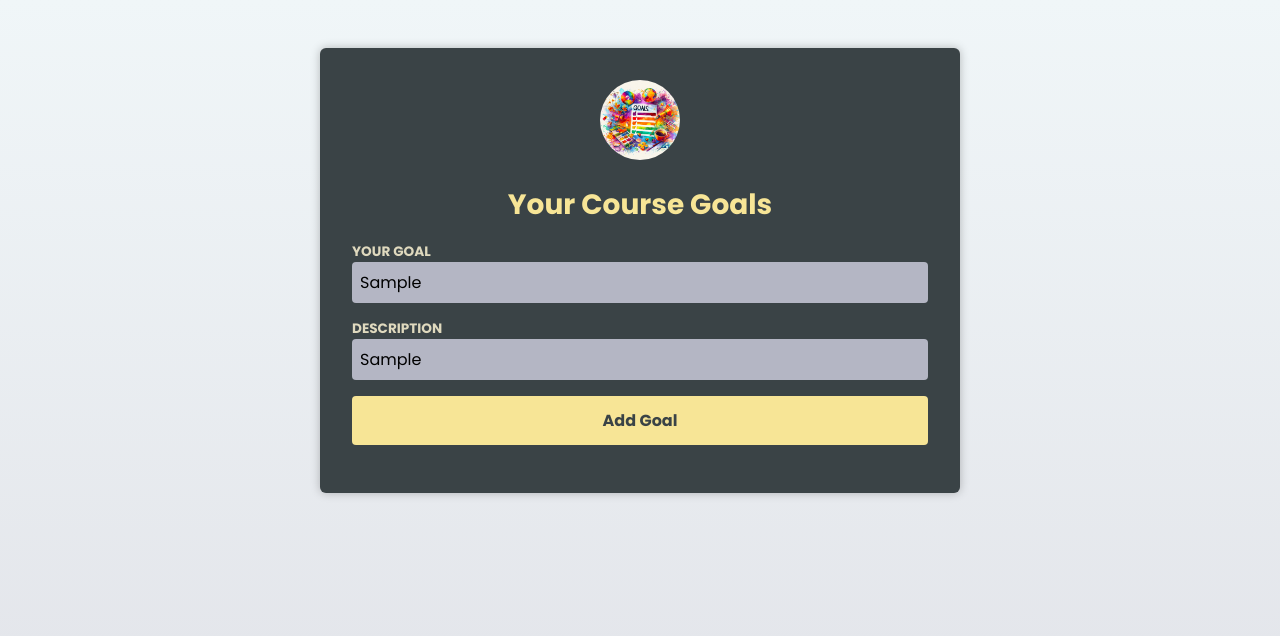
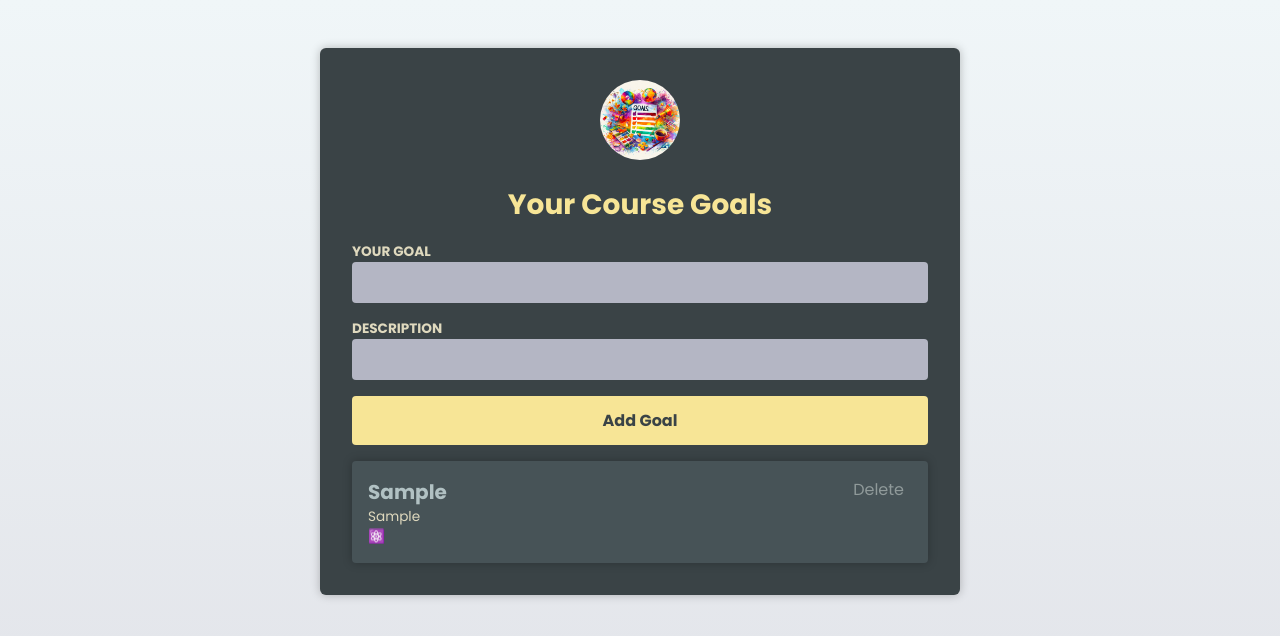
Before and after one commit to TJ-Rocke/TS-React-Goals-Project, a React (Vite) app: page / in a window 1280 px wide. Both pictures are taken after typing "Sample", "Sample" into the empty fields and a click on the button "Add Goal". Shown: the top 636 px of the page. Built offline with nearby package versions, Linux system fonts and the light colour scheme; the HTML template or start-up script is replaced by a standard one.

Commit message:
Handling user input in a Type-Safe Way

```diff
--- a/src/App.tsx
+++ b/src/App.tsx
@@ -16,11 +16,11 @@ export default function App() {
   const [goals, setGoals] = useState<CourseGoal[]>([]); // useState is generic - type can be set in <>
 
   // function handlers
-  function handleAddGoal() {
+  function handleAddGoal(goal: string, description: string) {
     setGoals((prevGoals) => {
       const newGoal: CourseGoal = {
-        title: "Learning TS and React",
-        description: "Learn it in depth",
+        title: goal,
+        description: description,
         id: Math.random(),
       };
       return [...prevGoals, newGoal];
@@ -36,7 +36,7 @@ export default function App() {
       <Header image={{ src: goalsImg, alt: "A list of goals" }}>
         <h1>Your Course Goals</h1>
       </Header>
-      <NewGoal />
+      <NewGoal onAddGoal={handleAddGoal} />
       <CourseGoalList goals={goals} onDeleteGoal={handleDeleteGoal} />
     </main>
   );
--- a/src/components/CourseGoalList.tsx
+++ b/src/components/CourseGoalList.tsx
@@ -25,7 +25,7 @@ function CourseGoalList({ goals, onDeleteGoal }: CourseGoalListProps) {
             description={goal?.description}
             onDelete={onDeleteGoal}
           >
-            <p>Or Top Down ⚛️</p>
+            <p>⚛️</p>
           </CourseGoal>
         </li>
       ))}
--- a/src/components/NewGoal.tsx
+++ b/src/components/NewGoal.tsx
@@ -1,15 +1,24 @@
 import { useRef, type FormEvent } from "react";
 
-function NewGoal() {
+// prop types
+type NewGoalProps = {
+  onAddGoal: (goal: string, description: string) => void;
+};
+
+function NewGoal({ onAddGoal }: NewGoalProps) {
   // using useRef to extract values
   const goal = useRef<HTMLInputElement>(null); // * default starting value is 'undefined', P.S. 'undefined' is not having a value at all
   const description = useRef<HTMLInputElement>(null); // * 'null' is not having a value "yet"
+
   // handler functions
   function handleSubmit(event: FormEvent<HTMLFormElement>) {
     event.preventDefault();
 
-    const enteredGoal = goal.current!.value; // * '!' tells ts the value will NEVER be null. Be careful because this can crash an app! CAN still use a '?' as shown below
-    const enteredSummary = description.current?.value;
+    const enteredGoal = goal.current!.value; // * '!' tells ts the value will NEVER be null. Be careful because this can crash an app!
+    const enteredSummary = description.current!.value;
+
+    event.currentTarget.reset(); // this resets the form inputs after submission
+    onAddGoal(enteredGoal, enteredSummary);
   }
   return (
     <form onSubmit={handleSubmit}>
```
